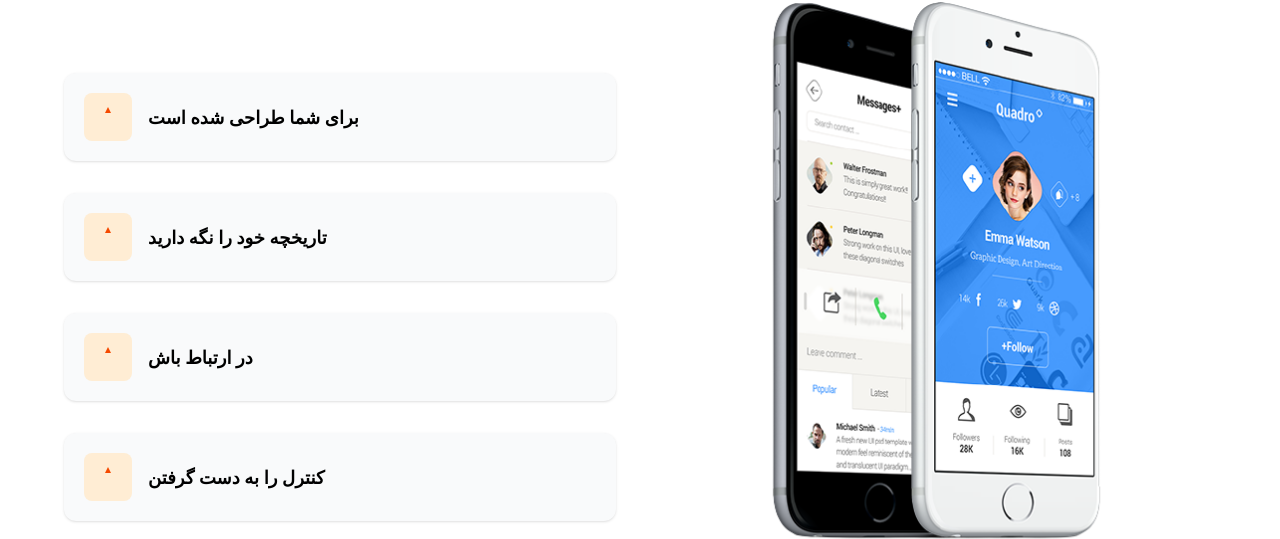
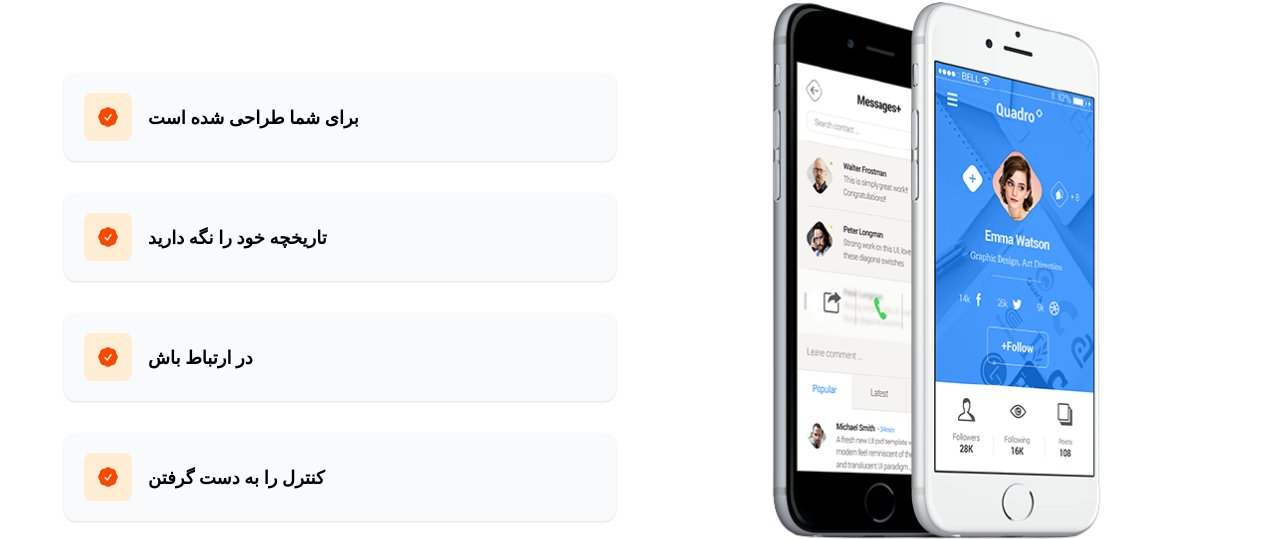
Before and after one commit to VibelessYoung/SocialX-UI, a React (Vite) app: page / in a window 1280 px wide. Shown: the part 1082-1621 px from the top of the page. Built offline with nearby package versions, Linux system fonts and the light colour scheme.

Commit message:
change a icon

```diff
--- a/src/components/Feature.jsx
+++ b/src/components/Feature.jsx
@@ -43,9 +43,13 @@
                     xmlns="http://www.w3.org/2000/svg"
                     viewBox="0 0 24 24"
                     fill="currentColor"
-                    className="w-6 h-6"
+                    className="size-6"
                   >
-                    <path d="M12 2L15 8H9L12 2Z" />
+                    <path
+                      fillRule="evenodd"
+                      d="M8.603 3.799A4.49 4.49 0 0 1 12 2.25c1.357 0 2.573.6 3.397 1.549a4.49 4.49 0 0 1 3.498 1.307 4.491 4.491 0 0 1 1.307 3.497A4.49 4.49 0 0 1 21.75 12a4.49 4.49 0 0 1-1.549 3.397 4.491 4.491 0 0 1-1.307 3.497 4.491 4.491 0 0 1-3.497 1.307A4.49 4.49 0 0 1 12 21.75a4.49 4.49 0 0 1-3.397-1.549 4.49 4.49 0 0 1-3.498-1.306 4.491 4.491 0 0 1-1.307-3.498A4.49 4.49 0 0 1 2.25 12c0-1.357.6-2.573 1.549-3.397a4.49 4.49 0 0 1 1.307-3.497 4.49 4.49 0 0 1 3.497-1.307Zm7.007 6.387a.75.75 0 1 0-1.22-.872l-3.236 4.53L9.53 12.22a.75.75 0 0 0-1.06 1.06l2.25 2.25a.75.75 0 0 0 1.14-.094l3.75-5.25Z"
+                      clipRule="evenodd"
+                    />
                   </svg>
                 </div>
 
```
